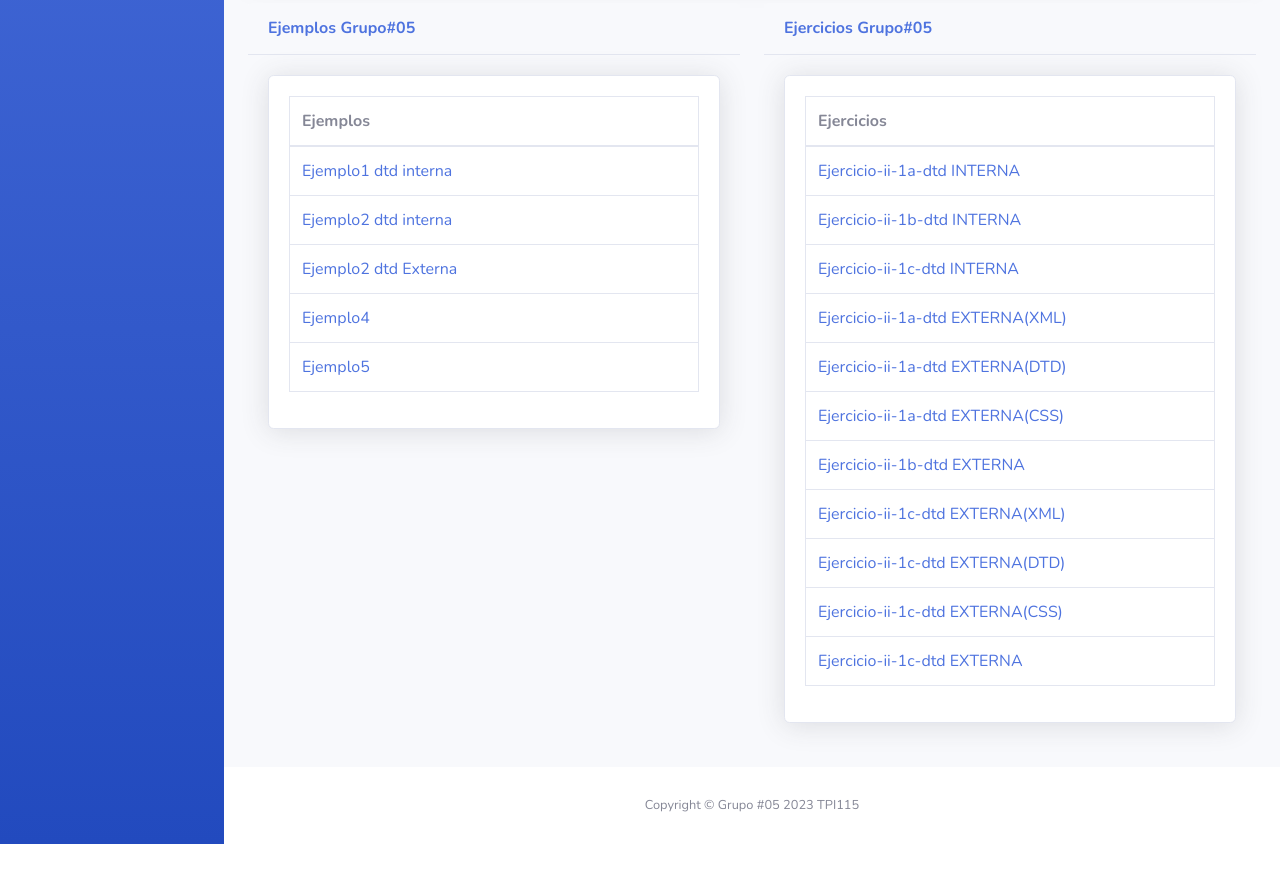
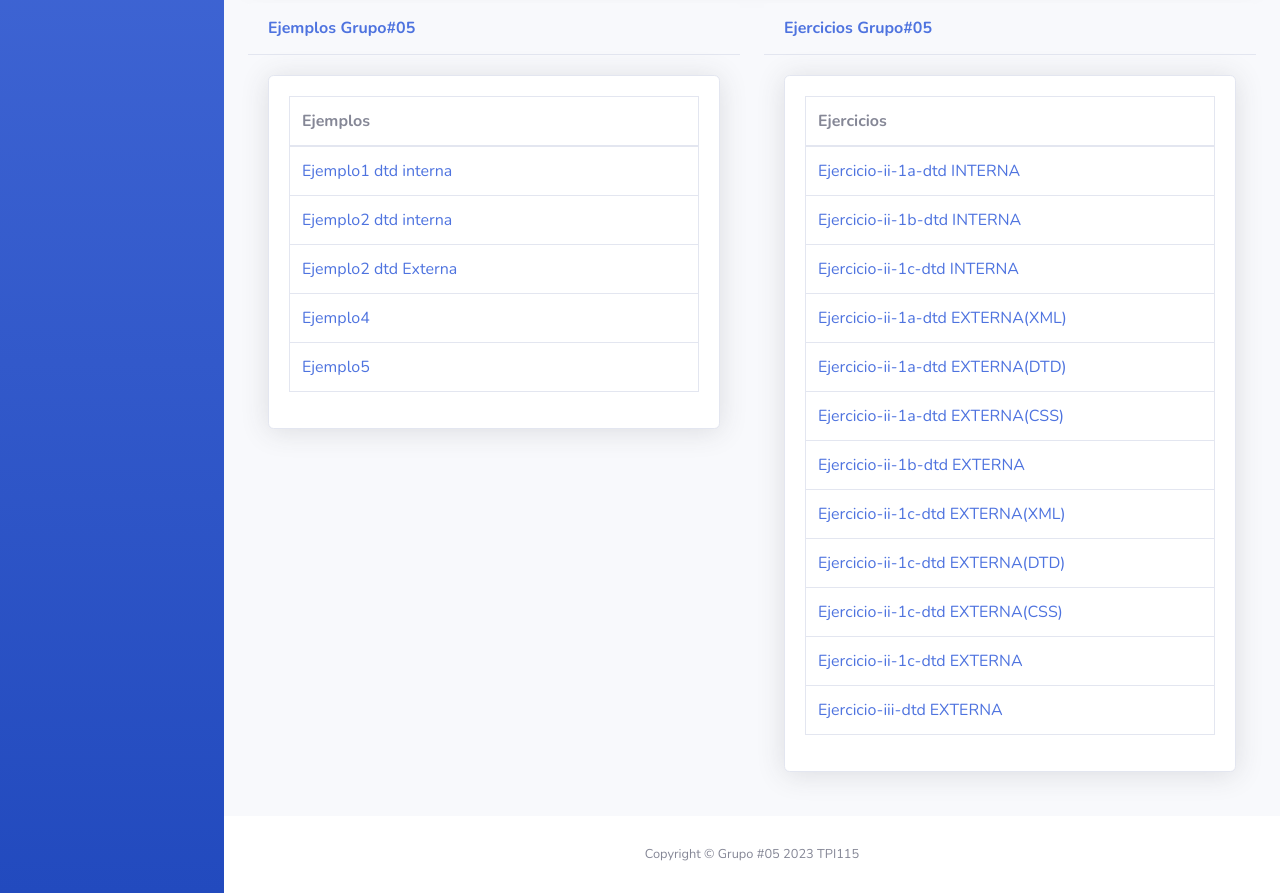
Before and after one commit to miguelxDd/Guia32-TPI115-Grupo05, a website with bundled scripts: page index.html in a window 1280 px wide. Shown: the part 726-1619 px from the top of the page. Before the commit the page ends 1570 px from the top, so only its background shows below. Built offline with nearby package versions, Linux system fonts and the light colour scheme.

Commit message:
Ejercicio III
Ejercicio iii agregado al index

```diff
--- a/index.html
+++ b/index.html
@@ -333,6 +333,9 @@
                                                         </tr><tr>
                                                             <td><a href="Ejercicios/dtd_externa/receta_ejer/receta.html">Ejercicio-ii-1c-dtd EXTERNA</a></td>
 
+                                                        </tr><tr>
+                                                            <td><a href="Ejercicios\dtd_externa\tareas.xml">Ejercicio-iii-dtd EXTERNA</a></td>
+
                                                     </tr>
 
                                                     </tbody>
```
